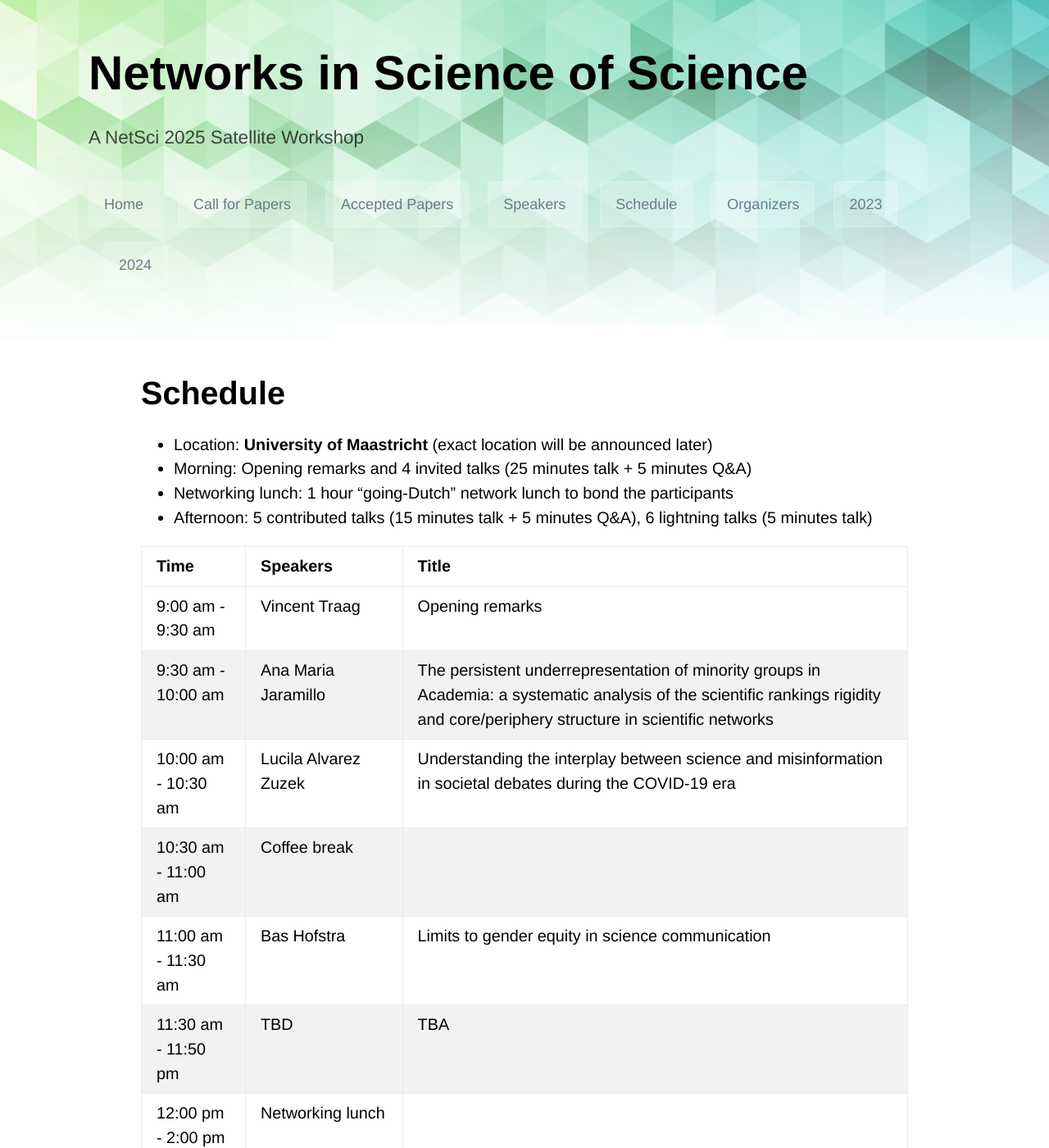
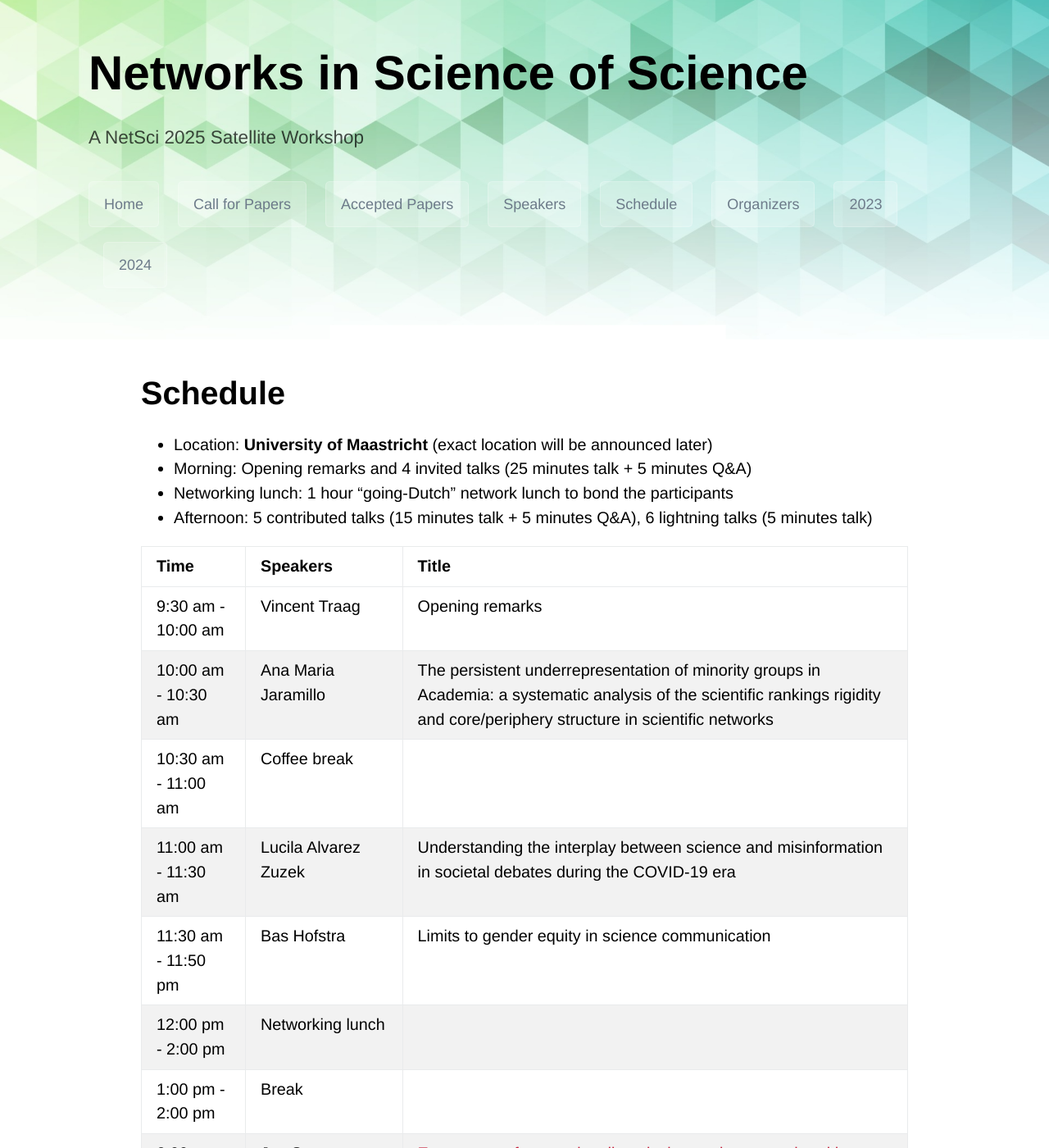
Before and after one commit to netscisci/netscisci.github.io, a Jekyll site: the page built from schedule.md, in a window 1280 px wide and 1400 px high. Shown: the whole window at 82% size. Built offline with Jekyll 4.4.1, drawn with Linux system fonts in a browser that asks for light colours; some web fonts are replaced; our own code applies the rules of GitHub Pages for plain Markdown files.

Commit message:
Update schedule.md

```diff
--- a/schedule.md
+++ b/schedule.md
@@ -10,12 +10,11 @@ layout: default
 
 | Time      | Speakers | Title |
 |:----------- |:----------- |:----------- |
-| 9:00 am - 9:30 am | Vincent Traag |Opening remarks|
-| 9:30 am - 10:00 am   | Ana Maria Jaramillo |The persistent underrepresentation of minority groups in Academia: a systematic analysis of the scientific rankings rigidity and core/periphery structure in scientific networks|
-| 10:00 am - 10:30 am  | Lucila Alvarez Zuzek |Understanding the interplay between science and misinformation in societal debates during the COVID-19 era|
+| 9:30 am - 10:00 am   | Vincent Traag |Opening remarks|
+| 10:00 am - 10:30 am  | Ana Maria Jaramillo |The persistent underrepresentation of minority groups in Academia: a systematic analysis of the scientific rankings rigidity and core/periphery structure in scientific networks|
 | 10:30 am - 11:00 am  | Coffee break ||
-| 11:00 am - 11:30 am  | Bas Hofstra |Limits to gender equity in science communication|
-| 11:30 am - 11:50 pm  | TBD |TBA|
+| 11:00 am - 11:30 am  | Lucila Alvarez Zuzek |Understanding the interplay between science and misinformation in societal debates during the COVID-19 era|
+| 11:30 am - 11:50 pm  |Bas Hofstra |Limits to gender equity in science communication|
 | 12:00 pm - 2:00 pm   | Networking lunch ||
 | 1:00 pm - 2:00 pm   | Break ||
 | 2:00 am - 2:20 pm  | Jun Sun |[Emergence of group size disparity in growing networks with adoption](https://doi.org/10.1038/s42005-024-01799-z)|
```
